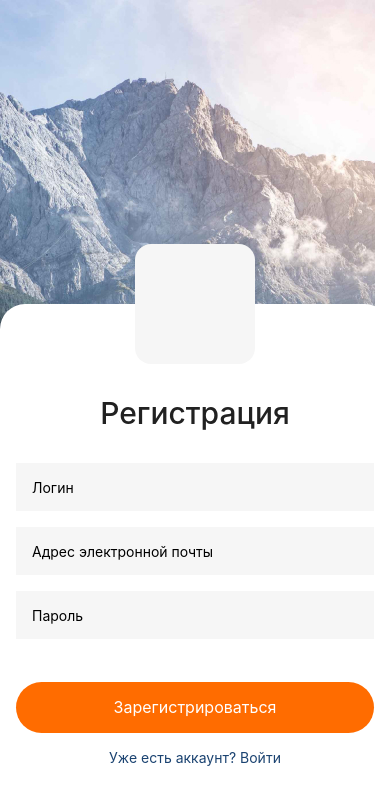
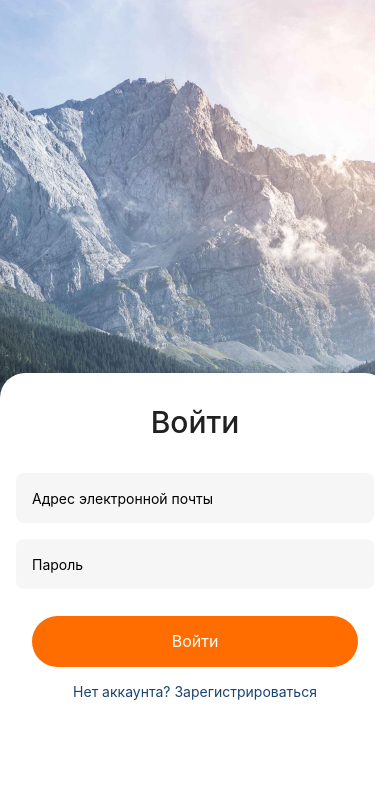
Before and after one commit to kseniyamesch/AwesomeProject, a React Native app: screen / in a window 390 px wide. Shown: the top 804 px of the page. Built offline with nearby package versions, Linux system fonts and the light colour scheme.

Commit message:
add login component

```diff
--- a/App.js
+++ b/App.js
@@ -1,10 +1,12 @@
 import { StatusBar } from 'expo-status-bar';
 import { StyleSheet, Text, View, ImageBackground } from 'react-native';
 import RegistrationScreen from './Screens/RegistrationScreen';
+import LoginScreen from './Screens/LoginScreen';
 
 export default function App() {
   return (
-    <RegistrationScreen></RegistrationScreen>
+    // <RegistrationScreen></RegistrationScreen>
+    <LoginScreen></LoginScreen>
     // <View style={styles.container}>
     //   <Text>Open up App.js to start working on your app!</Text>
     //   <StatusBar style="auto" />
@@ -12,11 +14,11 @@ export default function App() {
   );
 }
 
-const styles = StyleSheet.create({
-  container: {
-    flex: 1,
-    backgroundColor: '#fff',
-    alignItems: 'center',
-    justifyContent: 'center',
-  },
-});
+// const styles = StyleSheet.create({
+//   container: {
+//     flex: 1,
+//     backgroundColor: '#fff',
+//     alignItems: 'center',
+//     justifyContent: 'center',
+//   },
+// });
--- a/Screens/LoginScreen.js
+++ b/Screens/LoginScreen.js
@@ -1,3 +1,89 @@
-export default function LoginScreen () {
+import React from "react";
+import {
+  View,
+  StyleSheet,
+  ImageBackground,
+  Text,
+  TextInput,
+  TouchableOpacity,
+  KeyboardAvoidingView
+} from "react-native";
 
-};
+export default function LoginScreen() {
+  return (
+    <View style={loginStyles.container}>
+      <ImageBackground
+        source={require("../assets/images/Photo-BG.jpg")}
+        style={loginStyles.image}
+      >
+      <View style={loginStyles.form}>
+        <Text style={loginStyles.formText}>Войти</Text>
+        <TextInput
+          placeholder="Адрес электронной почты"
+          style={[loginStyles.input, { marginBottom: 16 }]}
+        ></TextInput>
+        <TextInput placeholder="Пароль" style={loginStyles.input}></TextInput>
+        <TouchableOpacity style={loginStyles.btn} activeOpacity={0.8}>
+          <Text style={loginStyles.btnText}>Войти</Text>
+        </TouchableOpacity>
+        <Text style={loginStyles.formBottomText}>
+          Нет аккаунта? Зарегистрироваться
+        </Text>
+      </View>
+      </ImageBackground>
+    </View>
+  );
+}
+
+const loginStyles = StyleSheet.create({
+  container: {
+    flex: 1,
+  },
+  image: {
+    flex: 1,
+    justifyContent: "flex-end",
+  },
+  form: {
+    backgroundColor: "#FFFFFF",
+    borderTopStartRadius: 25,
+    borderTopEndRadius: 25,
+    paddingTop: 32,
+    paddingBottom: 144,
+    paddingHorizontal: 16,
+  },
+  formText: {
+    color: "#212121",
+    textAlign: "center",
+    fontWeight: "500",
+    fontSize: 30,
+    lineHeight: 35,
+    marginBottom: 33,
+  },
+  input: {
+    backgroundColor: "#F6F6F6",
+    height: 50,
+    paddingLeft: 16,
+    placeholder: "#BDBDBD",
+    border: 1,
+    borderColor: "#E8E8E8",
+    borderRadius: 8,
+  },
+  btn: {
+    borderRadius: 100,
+    backgroundColor: "#FF6C00",
+    marginHorizontal: 16,
+    paddingVertical: 16,
+    marginTop: 27,
+    marginBottom: 16,
+  },
+  btnText: {
+    fontSize: 16,
+    lineHeight: 19,
+    textAlign: "center",
+    color: "#FFFFFF",
+  },
+  formBottomText: {
+    textAlign: "center",
+    color: "#1B4371",
+  },
+});
--- a/Screens/RegistrationScreen.js
+++ b/Screens/RegistrationScreen.js
@@ -90,6 +90,8 @@ top: -60,
     marginLeft: 16,
     marginRight: 16,
     marginBottom: 16,
+    border: 1,
+    borderColor: '#E8E8E8'
   },
   button: {
     borderRadius: 100,
```
